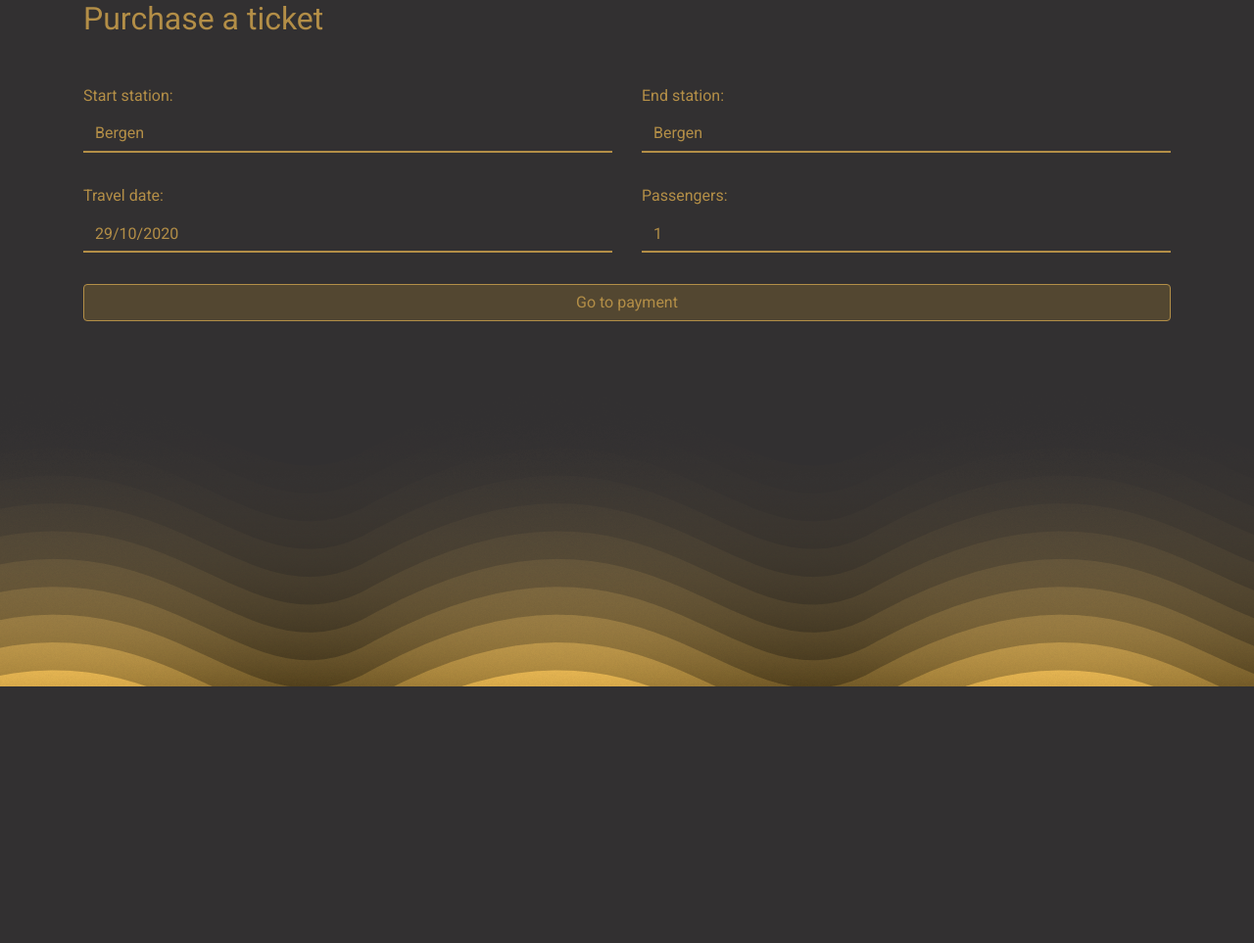
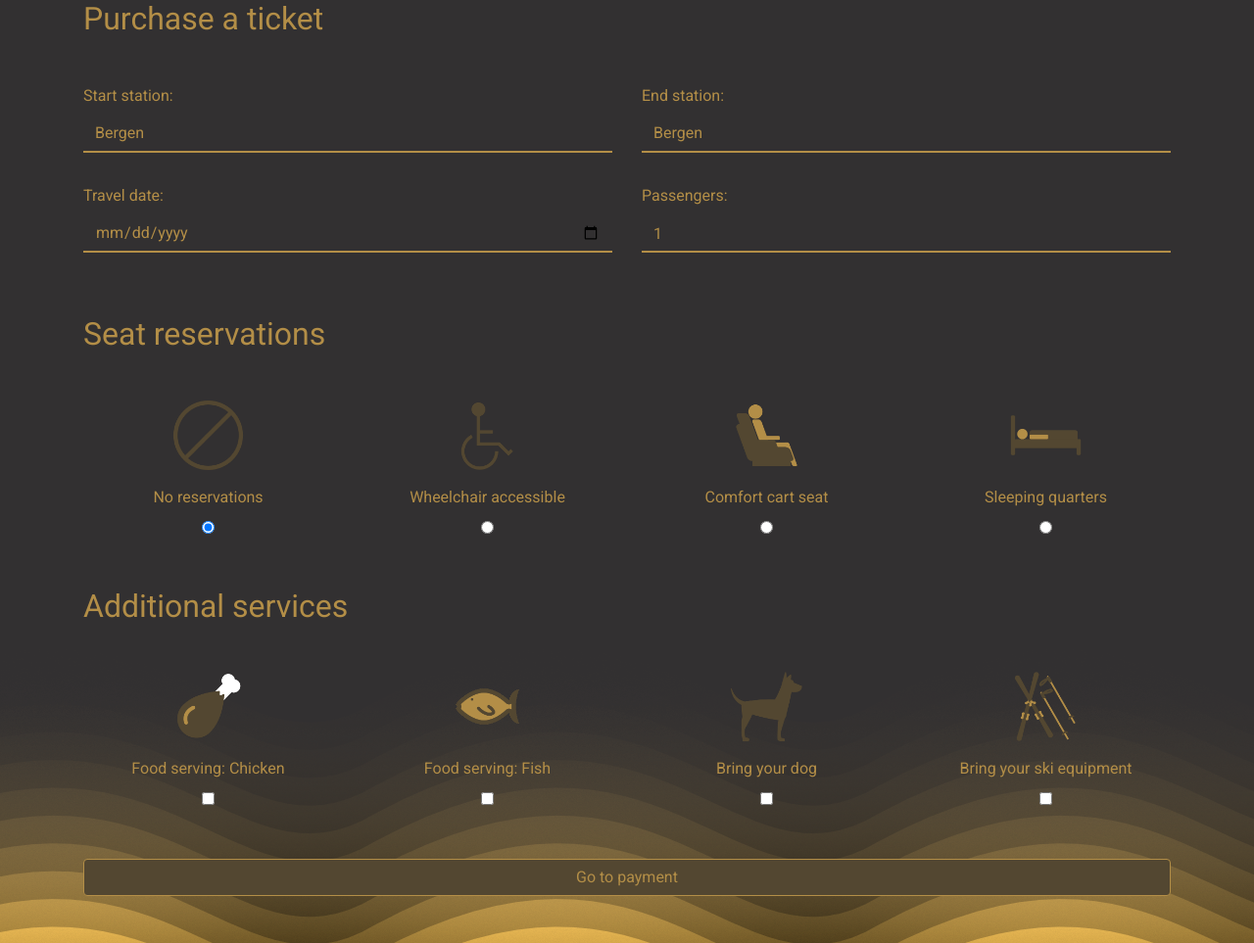
Before and after one commit to emilgab/norwegian-rails, a Flask app: page /purchase in a window 1280 px wide. Shown: the part 99-1062 px from the top of the page at 98% size. Before the commit the page ends 800 px from the top, so only its background shows below. Run offline with Flask 2, Linux system fonts and the light colour scheme; some libraries are stand-ins or nearby versions.

Commit message:
Added more sections for the purchase ticket page - When selecting the travel date, you will now get the browsers datepicket (not supported in safari and IE) - Added seat reservations 	- Used radio buttons to select one option 	- Added icons representing each option - Added additional services 	- Used checkboxes for the option to multiple select 	- Added icons representing each option - Edited some spacing between the sections - Added customisation for the hr-tag

```diff
--- a/app/forms.py
+++ b/app/forms.py
@@ -1,5 +1,6 @@
 from flask_wtf import FlaskForm
-from wtforms import StringField,SubmitField,PasswordField,DateTimeField,IntegerField,SelectField
+from wtforms import StringField,SubmitField,PasswordField,IntegerField,SelectField,RadioField,SelectMultipleField,widgets
+from wtforms.fields.html5 import DateField
 from wtforms import validators
 from datetime import datetime
 
@@ -13,9 +14,25 @@ class Login(FlaskForm):
     password = PasswordField(u"Password:")
     submit = SubmitField('Log in')
 
+class MultiCheckboxField(SelectMultipleField):
+    widget = widgets.ListWidget(prefix_label=False)
+    option_widget = widgets.CheckboxInput()
+
 class PurchaseTicket(FlaskForm):
     start_station = SelectField(u"Start station:", choices=destinations, validators=[validators.DataRequired()])
     end_station = SelectField(u"End station:", choices=destinations, validators=[validators.DataRequired()])
-    travel_date = DateTimeField(u"Travel date:", format="%d/%m/%Y", default=datetime.today, validators=[validators.DataRequired()])
+    travel_date = DateField(u"Travel date:", format="%d/%m/%Y", default=datetime.today, validators=[validators.DataRequired()])
     number_of_passengers = IntegerField(u"Passengers:", validators=[validators.DataRequired()])
+    seat_reservation = RadioField('Seat reservation',choices=[
+                        ('none','No reservations'),
+                        ('hc','Wheelchair accessible'),
+                        ('comfort','Comfort cart seat'),
+                        ('sleep','Sleeping quarters')
+                        ], default='none', validators=[validators.DataRequired()])
+    add_ons = MultiCheckboxField(choices = [
+                        ('chicken','Food serving: Chicken'),
+                        ('fish','Food serving: Fish'),
+                        ('dog','Bring your dog'),
+                        ('skis','Bring your ski equipment')
+    ])
     submit = SubmitField("Go to payment")
--- a/app/static/css/main.css
+++ b/app/static/css/main.css
@@ -43,6 +43,10 @@ body, p, h1, h2, h3, h4, h5 {
   color: grey;
 }
 
+hr {
+  border: solid 2px #b38e47;
+}
+
 form .custom-form, form .custom-form:focus {
   border-top: none;
   border-left: none;
--- a/app/templates/purchase_tickets.html
+++ b/app/templates/purchase_tickets.html
@@ -22,21 +22,68 @@
         </div>
       </div>
     </div>
-    <div class="row mb-3">
+    <div class="row mb-5">
       <div class="col-6">
         <div class="form-group">
           {{form.travel_date.label()}}
           {{form.travel_date(class="form-control custom-form")}}
         </div>
       </div>
-      <div class="col-6">
+      <div class="col-6" style="width:100%;">
         <div class="form-group">
           {{form.number_of_passengers.label()}}
+          <br>
           {{form.number_of_passengers(class="form-control custom-form", value="1")}}
         </div>
       </div>
     </div>
     <div class="row">
+      <div class="col-12">
+        <h2 class="mb-5">Seat reservations</h2>
+      </div>
+    </div>
+    <div class="row mb-5">
+      {% for option in form.seat_reservation %}
+      <div class="col-3" align="center">
+        {% if option.id == "seat_reservation-0" %}
+        <img src="{{url_for('static',filename='img/icons/none.png')}}" alt="" style="width:75px;"><br>
+        {% elif option.id == "seat_reservation-1" %}
+        <img src="{{url_for('static',filename='img/icons/hc.png')}}" alt="" style="width:75px;"><br>
+        {% elif option.id == "seat_reservation-2" %}
+        <img src="{{url_for('static',filename='img/icons/comfort.png')}}" alt="" style="width:75px;"><br>
+        {% elif option.id == "seat_reservation-3" %}
+        <img src="{{url_for('static',filename='img/icons/sleep.png')}}" alt="" style="width:75px;"><br>
+        {% endif %}
+        {{option.label(class="mt-3")}}
+        <br>
+        {{option}}
+      </div>
+      {% endfor %}
+    </div>
+    <div class="row">
+      <div class="col-12">
+        <h2 class="mb-5">Additional services</h2>
+      </div>
+    </div>
+    <div class="row mb-5">
+      {% for option in form.add_ons %}
+      <div class="col-3" align="center">
+        {% if option.id == "add_ons-0" %}
+        <img src="{{url_for('static',filename='img/icons/chicken.png')}}" alt="" style="width:75px;"><br>
+        {% elif option.id == "add_ons-1" %}
+        <img src="{{url_for('static',filename='img/icons/fish.png')}}" alt="" style="width:75px;"><br>
+        {% elif option.id == "add_ons-2" %}
+        <img src="{{url_for('static',filename='img/icons/dog.png')}}" alt="" style="width:75px;"><br>
+        {% elif option.id == "add_ons-3" %}
+        <img src="{{url_for('static',filename='img/icons/skis.png')}}" alt="" style="width:75px;"><br>
+        {% endif %}
+        {{option.label(class="mt-3")}}
+        <br>
+        {{option}}
+      </div>
+      {% endfor %}
+    </div>
+    <div class="row mb-5">
       <div class="col-12">
         {{form.submit(class="btn btn-secondary btn-block")}}
       </div>
```
Also changed, not shown: app/static/img/icons/chicken.png (added), app/static/img/icons/comfort.png (added), app/static/img/icons/dog.png (added), app/static/img/icons/fish.png (added), app/static/img/icons/hc.png (added), app/static/img/icons/none.png (added), app/static/img/icons/skis.png (added), app/static/img/icons/sleep.png (added).
